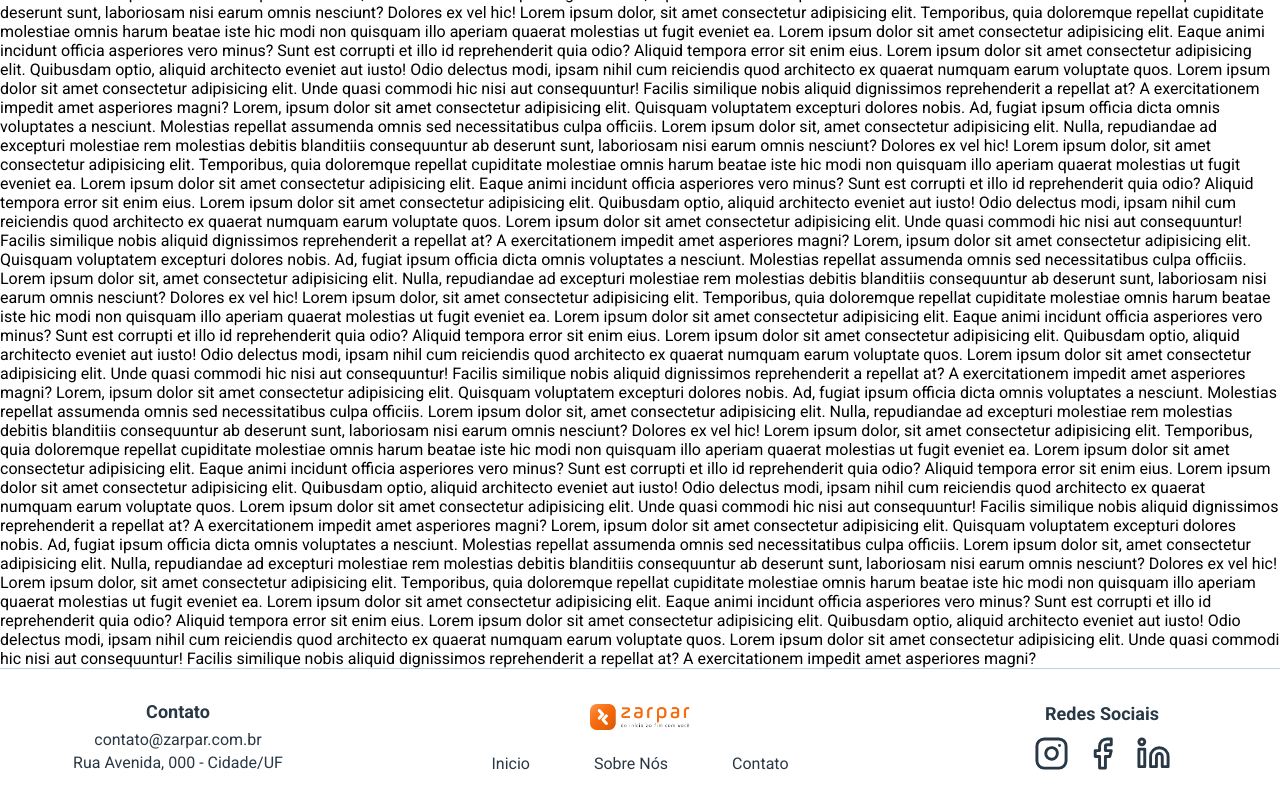
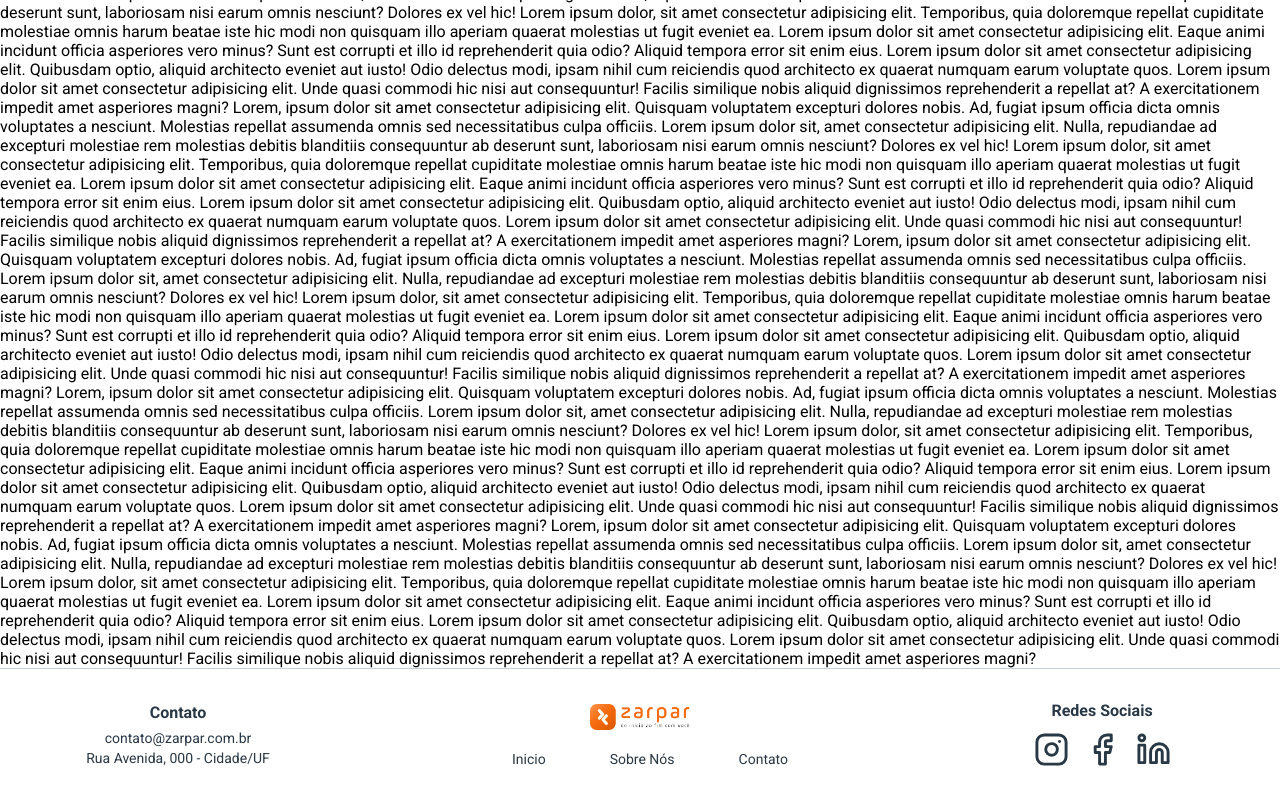
Before and after one commit to MatheusRFilho/Zarpar-PI, a React (Create React App) app in the folder frontend/: page / in a window 1280 px wide. Shown: the part 2929-3729 px from the top of the page. Built offline with nearby package versions, Linux system fonts and the light colour scheme.

Commit message:
Fixing css Footer

```diff
--- a/frontend/src/pages/components/Footer/style.css
+++ b/frontend/src/pages/components/Footer/style.css
@@ -1,4 +1,4 @@
-.footer {
+ .footer {
     width: 100%;
     padding: 24px;
     display: flex;
@@ -15,13 +15,13 @@
 
 .contactTitle{
     padding: 8px;
-    font-size: 18px;
+    font-size: 16px;
     color: #293845;
     font-weight: bold;
 }
 
 .contactDescription{
-    font-size: 16px;
+    font-size: 14px;
     padding-bottom: 4px;
     color: #293845;
 }
@@ -41,12 +41,13 @@
 
  .navbarLinksFooter {
     text-align: center;
-    padding-top: 20px;
+    padding-top: 15px;
+    padding-left: 20px;
  }
 
  .navLinkFooter {
      padding: 8px 32px;
-     font-size: 16px;
+     font-size: 14px;
      color: #293845;
      text-decoration: none;
  }
@@ -63,7 +64,7 @@
 
 .socialsTitle {
     padding: 8px;
-    font-size: 18px;
+    font-size: 16px;
     color: #293845;
     font-weight: bold;
     margin-bottom: 4px;
```
